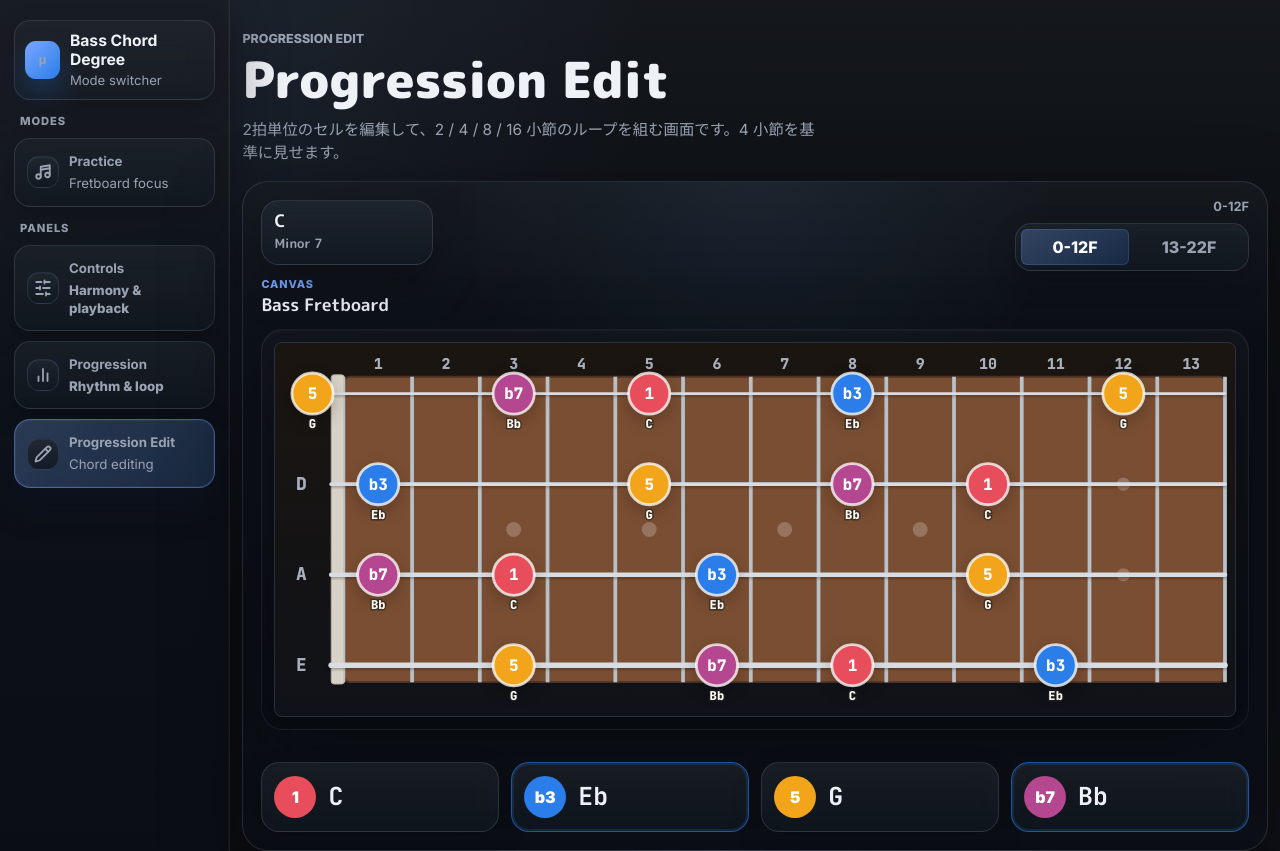
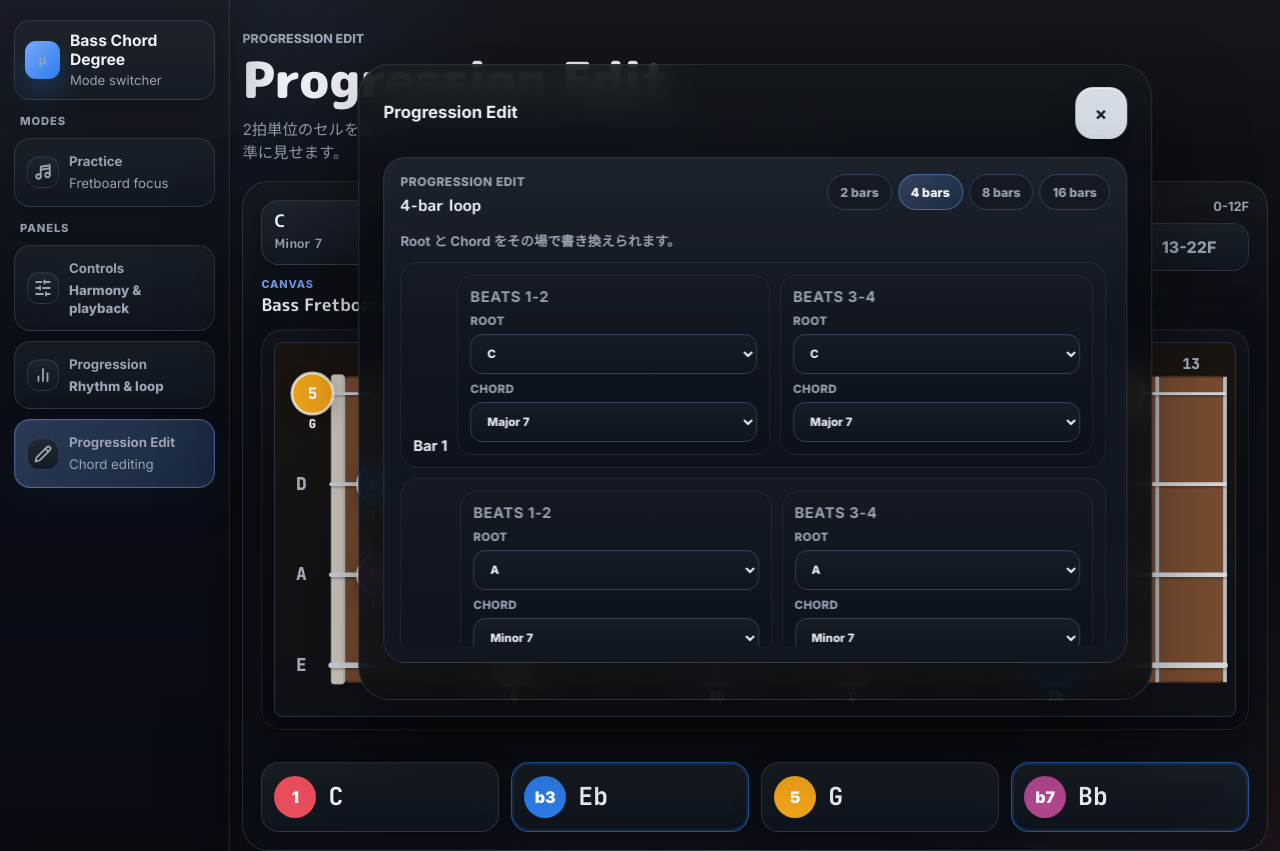
Before and after one commit to muu-ima/muu-fret-degree, a Next.js app: page /progression in a window 1280 px wide. Shown: the top 851 px of the page. Built offline with nearby package versions, Linux system fonts and the light colour scheme.

Commit message:
Move progression editor fully into panel

```diff
--- a/app/components/PracticeWorkspace.tsx
+++ b/app/components/PracticeWorkspace.tsx
@@ -451,8 +451,6 @@ export function PracticeWorkspace({ showProgressionEditor, pageMode }: PracticeW
           <ChordDegreeStrip chordNotes={chordNotes} showGuideTones={showGuideTones} />
         </div>
       </section>
-
-      {renderProgressionEditor("progressionEditor progressionEditorInline")}
     </main>
   );
 }
--- a/app/globals.css
+++ b/app/globals.css
@@ -297,7 +297,8 @@ input {
 }
 
 .shellControlsPanel.open,
-.shellProgressionPanel.open {
+.shellProgressionPanel.open,
+.shellEditPanel.open {
   display: block;
 }
 
@@ -307,6 +308,16 @@ input {
   margin-bottom: 0;
   padding: 0;
   border: 0;
+  background: transparent;
+  box-shadow: none;
+  backdrop-filter: none;
+}
+
+.progressionEditorSheet {
+  margin: 0;
+  padding: 0;
+  border: 0;
+  border-radius: 0;
   background: transparent;
   box-shadow: none;
   backdrop-filter: none;
@@ -1631,10 +1642,6 @@ select:focus-visible,
   .progressionEditor {
     padding: 10px;
     border-radius: 16px;
-  }
-
-  .progressionEditorInline {
-    display: none;
   }
 
   .progressionEditorHeader {
@@ -1819,16 +1826,6 @@ select:focus-visible,
     background: transparent;
   }
 
-  .progressionEditorSheet {
-    margin: 0;
-    padding: 0;
-    border: 0;
-    border-radius: 0;
-    background: transparent;
-    box-shadow: none;
-    backdrop-filter: none;
-  }
-
   .shellControls .controlsColumnActions {
     grid-template-columns: 1fr;
   }
```
